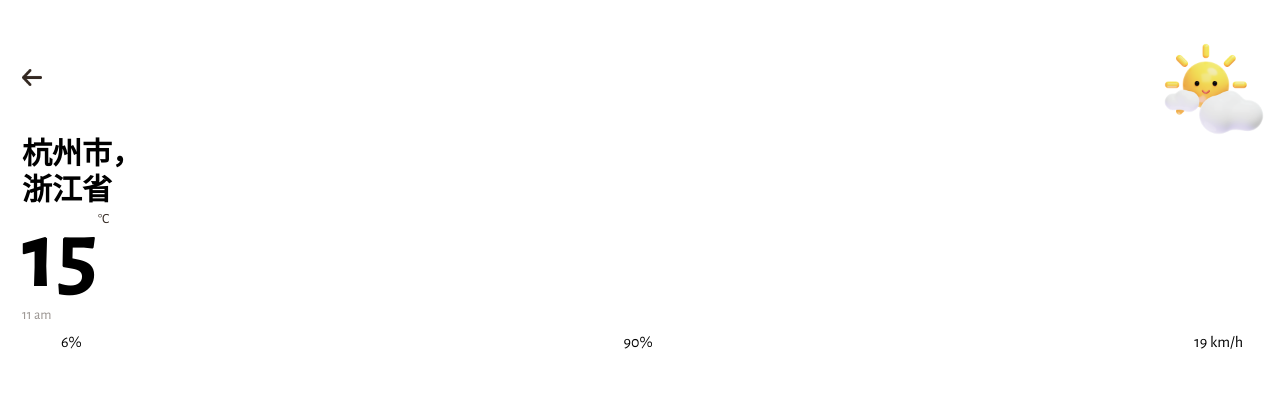
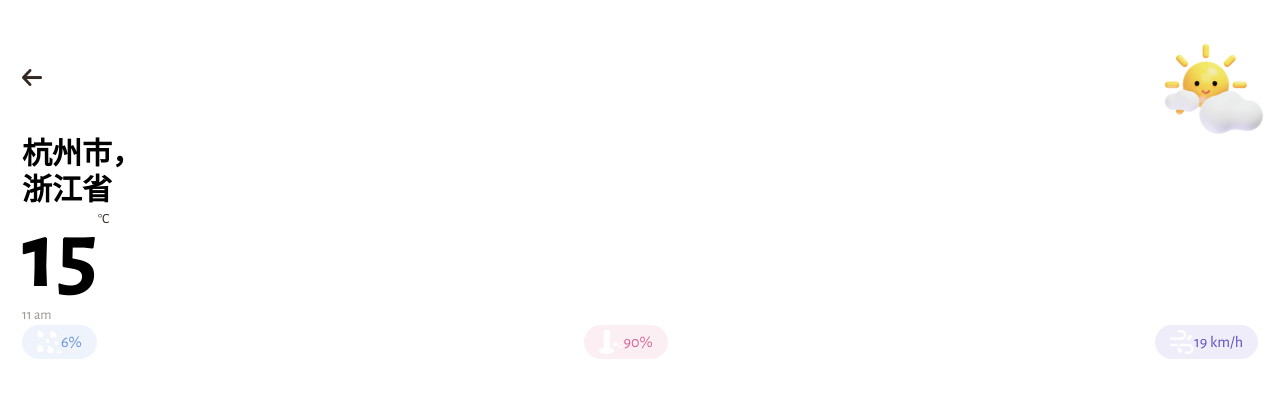
Before and after one commit to maoxiaoke/weather-app, a Next.js app: page /forecast in a window 1280 px wide. Shown: the top 398 px of the page. Built offline with nearby package versions, Linux system fonts and the light colour scheme.

Commit message:
chore: temp fix twailwindcss condition syntax

```diff
--- a/components/MeteorologyList.tsx
+++ b/components/MeteorologyList.tsx
@@ -53,9 +53,12 @@ const MeteorologyList = ({ type = 'vertical', list }: MeteorologyListProps) => {
     <ul className="flex justify-between">
       {
         list.map((item, index) => (
-          <li key={index} className={`rounded-[20px] bg-${item.indicator}-rgba flex items-center py-[5px] px-[15px]`} >
+          <li key={index}
+            className={`rounded-[20px] flex items-center py-[5px] px-[15px]
+            ${item.indicator === 'precipitation' ? 'bg-precipitation-rgba' : (item.indicator === 'humidity' ? 'bg-humidity-rgba' : 'bg-windSpeed-rgba')}`}
+            >
             <Image src={indicatorMap.get(item.indicator)!.icon} alt={item.indicator} width="24" height="24" />
-            <span className={`text-${item.indicator}`}>{item.value}</span>
+            <span className={`${item.indicator === 'precipitation' ? 'text-precipitation' : (item.indicator === 'humidity' ? 'text-humidity' : 'text-windSpeed')}`}>{item.value}</span>
           </li>
         ))
       }
```
